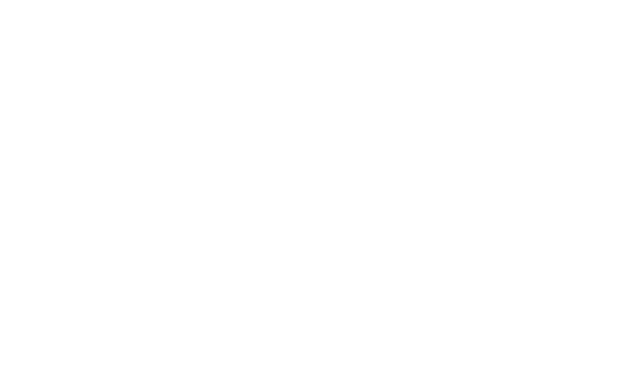
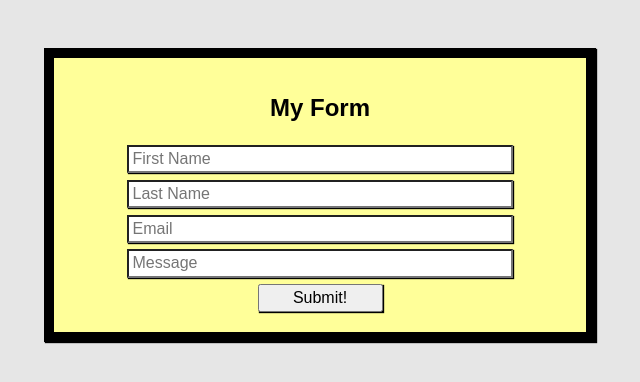
Before and after one commit to adibella/hw_listeners_dibella_andy, a plain HTML site: page index.html in a window 1280 px wide. Shown: the whole page, without its empty margins (320-960 px from the left). Drawn offline with Linux system fonts and the light colour scheme.

Commit message:
add form and form styling

```diff
--- a/css/main.css
+++ b/css/main.css
@@ -0,0 +1,31 @@
+body {
+    background-color: #e6e6e6;
+}
+
+.container {
+    margin: auto;
+}
+
+#form {
+    width: 50%;
+    max-width: 500px;
+    margin: auto;
+    text-align: center;
+    background-color: #ffff99;
+    padding: 1em;
+    margin-top: 3em;
+    box-shadow: 1px 1px 1px #000000;
+    border: solid 10px;
+}
+
+input {
+    width: 75%;
+    padding: 0.2em;
+    margin: 0.2em;
+    box-shadow: 1px 1px 1px #000000;
+}
+
+.submitbutton {
+    width: 25%;
+    align-content: right;
+}
--- a/index.html
+++ b/index.html
@@ -2,15 +2,23 @@
 <html lang="en">
 <head>
     <meta charset="utf-8">
-    <title></title>
+    <title>Form</title>
     <meta name="description" content="">
-
     <link rel="stylesheet" href="css/vendor/normalize.min.css">
     <link rel="stylesheet" href="css/main.css">
 </head>
 <body>
+    <div class="container">
+        <form id="form">
+            <h2>My Form</h2>
+            <input type="text" name="firstname" placeholder="First Name" />
+            <input type="text" name="lastname" placeholder="Last Name" />
+            <input type="text" name="email" placeholder="Email" />
+            <input type="text" name="message" placeholder="Message"/>
 
-
+            <input class ="submitbutton" type="submit" value="Submit!" />
+        </form>
+    </div>
 
     <script src="js/main.js"></script>
 </body>
```
